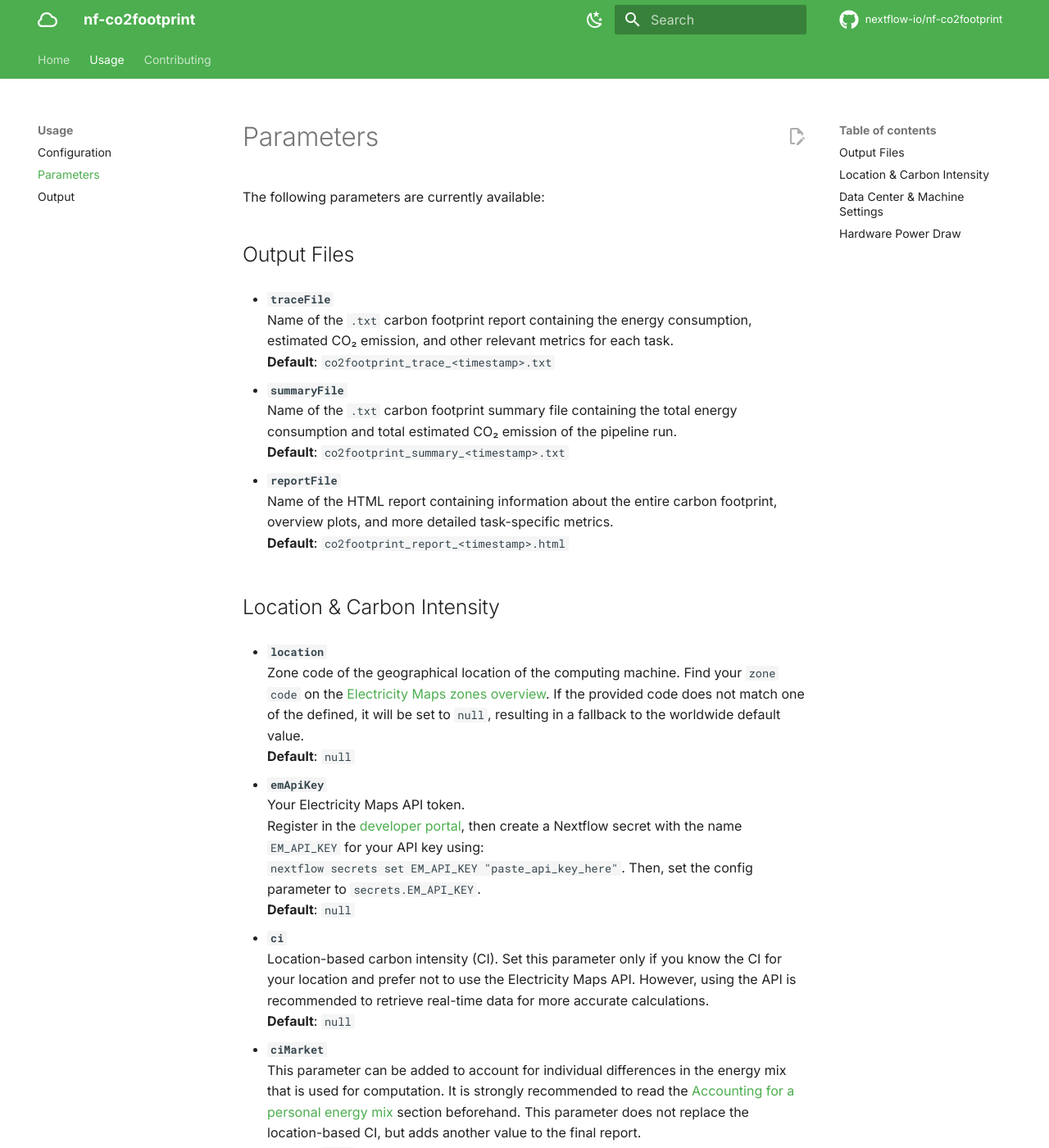
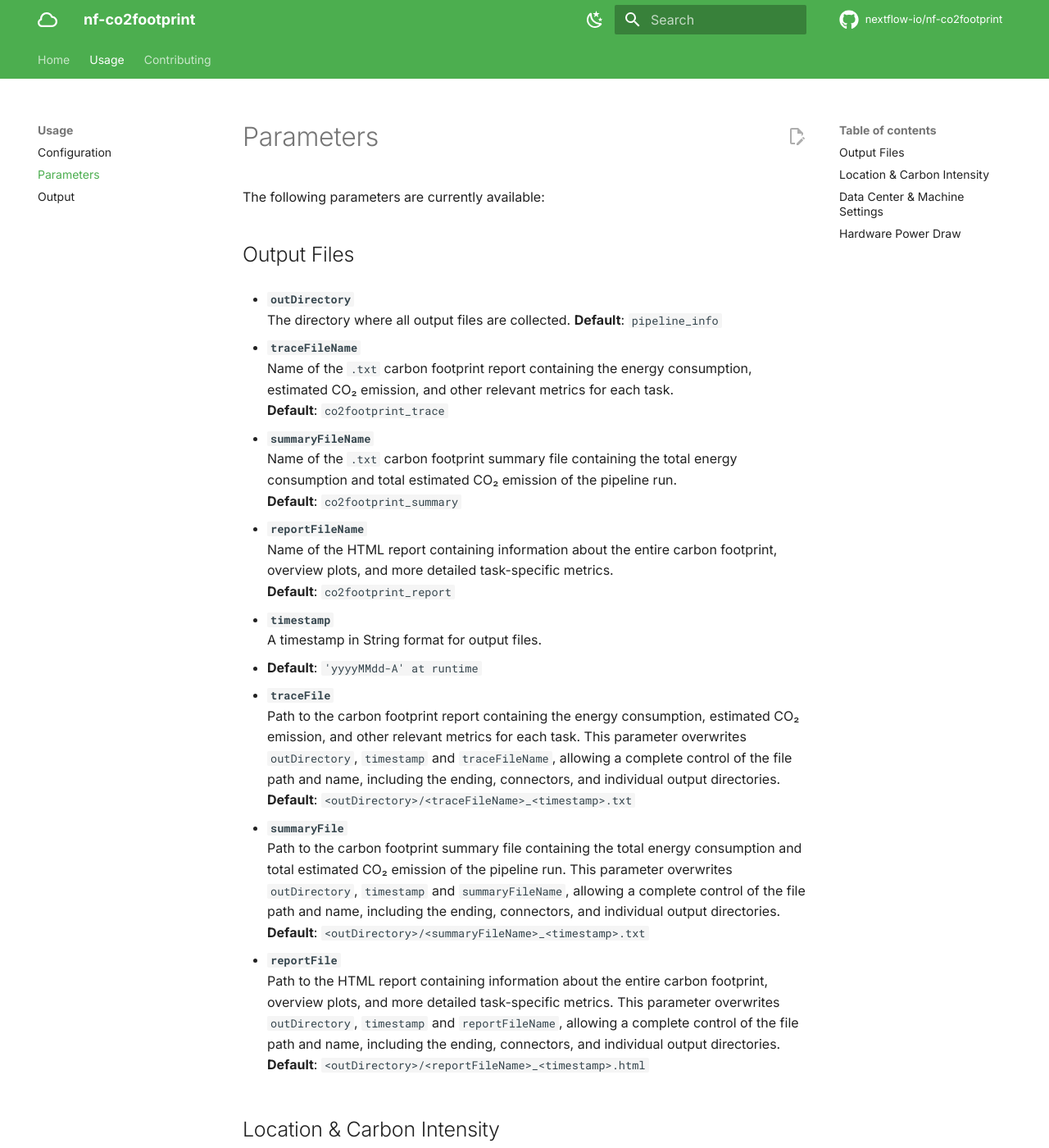
Before and after one commit to nextflow-io/nf-co2footprint, an MkDocs documentation site: the page built from docs/usage/parameters.md, in a window 1280 px wide and 1400 px high. Shown: the whole window at 82% size. Built offline with MkDocs 1.6.1 and Material for MkDocs 9.7.7, drawn with Linux system fonts in a browser that asks for light colours; comment, search, counter and statistics services are not loaded.

Commit message:
Feature: Added `outDirectory` and file name parameters to config
Documentation: Added new parameters to parameters.md

Documentation Added changed to CHANGELOG.md

Test: Added Tests to cover new config functionality
Signed-off-by: JosuaCarl <josua.carl@uni-tuebingen.de>

```diff
--- a/docs/usage/parameters.md
+++ b/docs/usage/parameters.md
@@ -7,17 +7,37 @@ The following parameters are currently available:
 
 ## Output Files
 
+- **`outDirectory`**
+  The directory where all output files are collected.
+  **Default**: `pipeline_info`
+
+- **`traceFileName`**
+  Name of the `.txt` carbon footprint report containing the energy consumption, estimated CO₂ emission, and other relevant metrics for each task.
+  **Default**: `co2footprint_trace`
+
+- **`summaryFileName`**
+  Name of the `.txt` carbon footprint summary file containing the total energy consumption and total estimated CO₂ emission of the pipeline run.
+  **Default**: `co2footprint_summary`
+
+- **`reportFileName`**
+  Name of the HTML report containing information about the entire carbon footprint, overview plots, and more detailed task-specific metrics.
+  **Default**: `co2footprint_report`
+
+- **`timestamp`**
+  A timestamp in String format for output files.
+- **Default**: `'yyyyMMdd-A' at runtime`
+
 - **`traceFile`**
-  Name of the `.txt` carbon footprint report containing the energy consumption, estimated CO₂ emission, and other relevant metrics for each task.
-  **Default**: `co2footprint_trace_<timestamp>.txt`
+  Path to the carbon footprint report containing the energy consumption, estimated CO₂ emission, and other relevant metrics for each task. This parameter overwrites `outDirectory`, `timestamp` and `traceFileName`, allowing a complete control of the file path and name, including the ending, connectors, and individual output directories.
+  **Default**: `<outDirectory>/<traceFileName>_<timestamp>.txt`
 
 - **`summaryFile`**
-  Name of the `.txt` carbon footprint summary file containing the total energy consumption and total estimated CO₂ emission of the pipeline run.
-  **Default**: `co2footprint_summary_<timestamp>.txt`
+  Path to the carbon footprint summary file containing the total energy consumption and total estimated CO₂ emission of the pipeline run. This parameter overwrites `outDirectory`, `timestamp` and `summaryFileName`, allowing a complete control of the file path and name, including the ending, connectors, and individual output directories.
+  **Default**: `<outDirectory>/<summaryFileName>_<timestamp>.txt`
 
 - **`reportFile`**
-  Name of the HTML report containing information about the entire carbon footprint, overview plots, and more detailed task-specific metrics.
-  **Default**: `co2footprint_report_<timestamp>.html`
+  Path to the HTML report containing information about the entire carbon footprint, overview plots, and more detailed task-specific metrics. This parameter overwrites `outDirectory`, `timestamp` and `reportFileName`, allowing a complete control of the file path and name, including the ending, connectors, and individual output directories.
+  **Default**: `<outDirectory>/<reportFileName>_<timestamp>.html`
 
 ## Location & Carbon Intensity
 
```
Also changed, not shown: CHANGELOG.md (+3 -0 lines), docs/usage/configuration.md (+10 -17 lines), docs/usage/output.md (+1 -1 lines), 2 other files.
